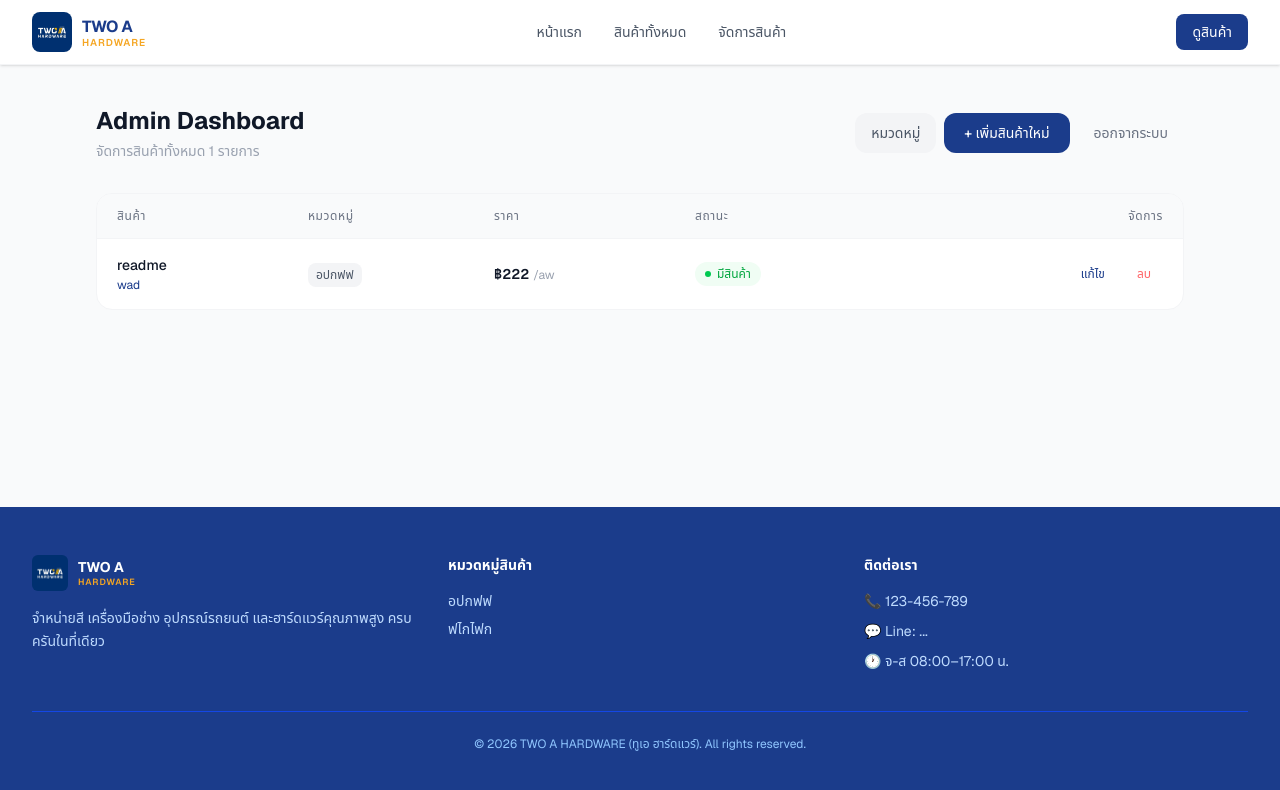
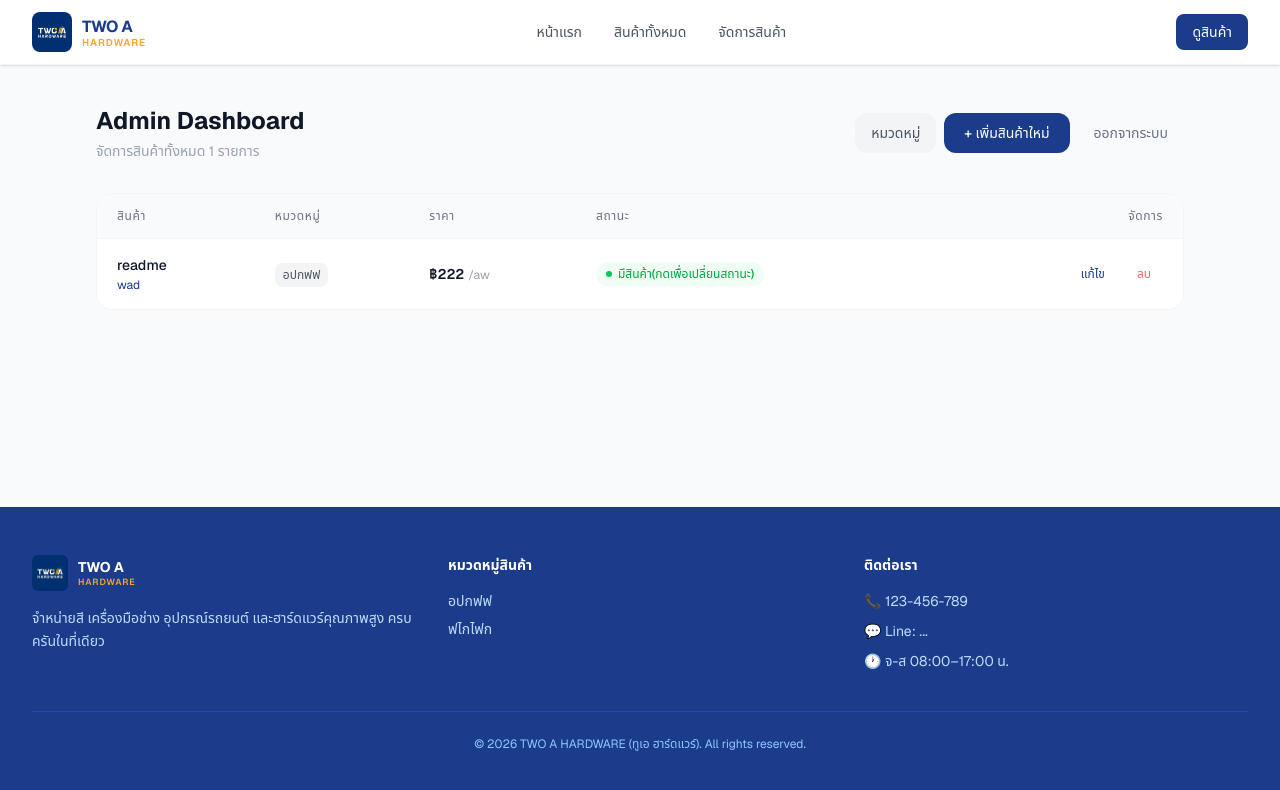
Before and after one commit to fasttalktalk/twoa-project, a Next.js app: page /admin in a window 1280 px wide. Shown: the top 790 px of the page. Built offline with nearby package versions, Linux system fonts and the light colour scheme.

Commit message:
Update ToggleStockButton.tsx

```diff
--- a/components/ToggleStockButton.tsx
+++ b/components/ToggleStockButton.tsx
@@ -25,7 +25,7 @@ export default function ToggleStockButton({ id, inStock }: { id: string; inStock
         }`}
       >
         <span className={`w-1.5 h-1.5 rounded-full ${inStock ? 'bg-green-500' : 'bg-red-400'}`} />
-        {isPending ? '...' : inStock ? 'มีสินค้า' : 'หมด'}
+        {isPending ? '...' : inStock ? 'มีสินค้า(กดเพื่อเปลี่ยนสถานะ)' : 'หมด(กดเพื่อเปลี่ยนสถานะ)'}
       </button>
     </form>
   )
```
